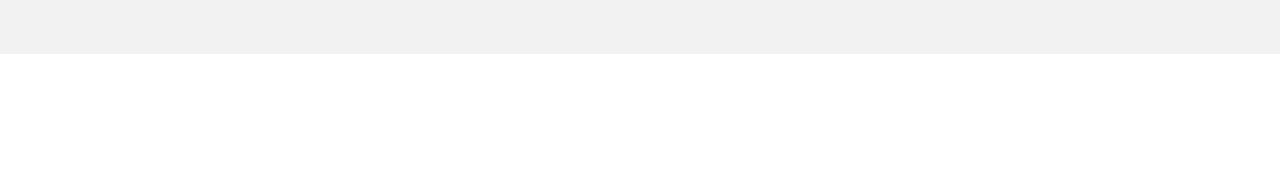
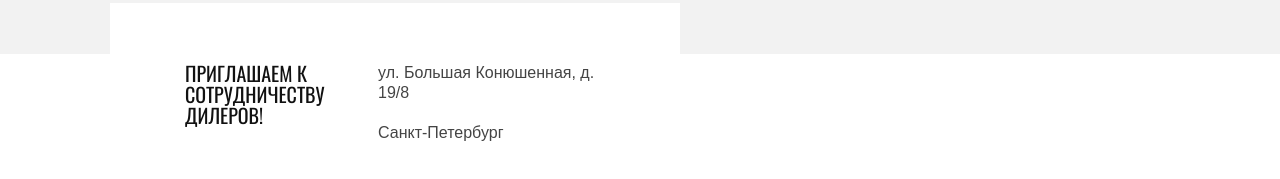
Before and after one commit to tg-dev-space/tg-cat-energy, a website built with webpack: page src/index.html in a window 1280 px wide. Shown: the part 2359-2538 px from the top of the page. Before the commit the page ends 2413 px from the top, so only its background shows below. Built offline with nearby package versions, Linux system fonts and the light colour scheme; files whose address does not match are found by name.

Commit message:
feat: add map section

```diff
--- a/package.json
+++ b/package.json
@@ -32,6 +32,7 @@
     "@types/webpack-env": "^1.18.8",
     "@typescript-eslint/eslint-plugin": "^8.46.2",
     "@typescript-eslint/parser": "^8.46.2",
+    "@yandex/ymaps3-types": "^1.0.17880203",
     "clean-webpack-plugin": "^4.0.0",
     "copy-webpack-plugin": "^13.0.1",
     "css-loader": "^7.1.2",
--- a/src/components/footer/index.ts
+++ b/src/components/footer/index.ts
@@ -8,7 +8,8 @@ export default class Footer {
   }
 
   public render(): HTMLElement {
-    const headerElement = this.view.render();
-    return headerElement;
+    const footerElement = this.view.render();
+
+    return footerElement;
   }
 }
--- /dev/null
+++ b/src/components/map/index.ts
@@ -0,0 +1,14 @@
+import MapView from './map-view';
+
+export default class Map {
+  private readonly map: MapView;
+
+  constructor() {
+    this.map = new MapView();
+  }
+
+  public render(): HTMLElement {
+    const mapElement = this.map.render();
+    return mapElement;
+  }
+}
--- /dev/null
+++ b/src/components/map/map-controller.ts
@@ -0,0 +1,28 @@
+import { YMap } from 'ymaps3';
+import { MAP_LOCATION_CENTER, MAP_LOCATION_RIGHT, MAP_ZOOM_DESKTOP, MAP_ZOOM_MOBILE } from '../../constants/map';
+
+export default class MapController {
+  constructor(private readonly map: YMap) {
+    this.handleUpdateLocation();
+  }
+
+  private handleUpdateLocation(): void {
+    window.addEventListener('resize', () => {
+      console.log('🚀 ~ MapController ~ handleUpdateLocation ~ window.innerWidth:', window.innerWidth);
+      if (window.innerWidth <= 992) {
+        this.map.update({
+          location: {
+            center: MAP_LOCATION_CENTER,
+            zoom: window.innerWidth <= 480 ? MAP_ZOOM_MOBILE : MAP_ZOOM_DESKTOP,
+          },
+        });
+      } else {
+        this.map.update({
+          location: {
+            center: MAP_LOCATION_RIGHT,
+          },
+        });
+      }
+    });
+  }
+}
--- /dev/null
+++ b/src/components/map/map-view.ts
@@ -0,0 +1,68 @@
+import { createElement } from '../../utils/create-element';
+import { type YMap, type YMapLocationRequest } from 'ymaps3';
+import MapController from './map-controller';
+import { MAP_LOCATION_CENTER, MAP_LOCATION_RIGHT, MAP_ZOOM_DESKTOP, MAP_ZOOM_MOBILE } from '../../constants/map';
+
+export default class MapView {
+  public map: YMap | null;
+  private readonly mapContainer: HTMLElement;
+
+  constructor() {
+    this.mapContainer = createElement('section', { classNames: ['map'] });
+    this.map = null;
+  }
+
+  public render(): HTMLElement {
+    this.createContacts();
+    this.initMap();
+
+    return this.mapContainer;
+  }
+
+  private async initMap(): Promise<void> {
+    await ymaps3.ready;
+
+    const LOCATION: YMapLocationRequest = {
+      center: window.innerWidth <= 992 ? MAP_LOCATION_CENTER : MAP_LOCATION_RIGHT,
+      zoom: window.innerWidth <= 480 ? MAP_ZOOM_MOBILE : MAP_ZOOM_DESKTOP,
+    };
+
+    const { YMap, YMapDefaultSchemeLayer } = ymaps3;
+
+    this.map = new YMap(this.mapContainer, { location: LOCATION });
+    this.map.addChild(new YMapDefaultSchemeLayer({}));
+
+    this.addMarker();
+
+    new MapController(this.map);
+  }
+
+  private addMarker(): void {
+    if (!this.map) {
+      return;
+    }
+
+    const { YMapDefaultFeaturesLayer, YMapMarker } = ymaps3;
+
+    this.map.addChild(new YMapDefaultFeaturesLayer({}));
+    const markerIcon = createElement('div', { classNames: ['marker'] });
+
+    const marker = new YMapMarker(
+      {
+        coordinates: MAP_LOCATION_CENTER,
+        draggable: false,
+      },
+      markerIcon
+    );
+
+    this.map.addChild(marker);
+  }
+
+  private createContacts(): void {
+    const wrapper = createElement('div', { classNames: ['contacts'], parent: this.mapContainer });
+    createElement('h3', { classNames: ['title'], content: 'приглашаем к сотрудничеству дилеров!', parent: wrapper });
+    const address = createElement('div', { classNames: ['address'], parent: wrapper });
+    createElement('div', { classNames: ['street'], content: 'ул. Большая Конюшенная, д. 19/8', parent: address });
+    createElement('div', { classNames: ['country'], content: 'Санкт-Петербург', parent: address });
+  }
+}
--- a/src/components/pages/home/index.ts
+++ b/src/components/pages/home/index.ts
@@ -1,4 +1,5 @@
 import { createElement } from '../../../utils/create-element';
+import MapView from '../../map/map-view';
 import HeroView from './view/hero-view';
 import NutritionProgramsView from './view/nutrition-programs';
 import ResultsView from './view/results';
@@ -9,12 +10,14 @@ export default class HomePage {
   private readonly nutritionProgramsView: NutritionProgramsView;
   private readonly stepsView: StepsView;
   private readonly resultsView: ResultsView;
+  private readonly mapView: MapView;
 
   constructor() {
     this.heroView = new HeroView();
     this.nutritionProgramsView = new NutritionProgramsView();
     this.stepsView = new StepsView();
     this.resultsView = new ResultsView();
+    this.mapView = new MapView();
   }
 
   public render(): HTMLElement {
@@ -24,8 +27,9 @@ export default class HomePage {
     const nutritionProgramsSections = this.nutritionProgramsView.render();
     const stepsSections = this.stepsView.render();
     const resultsView = this.resultsView.render();
+    const map = this.mapView.render();
 
-    main.append(heroSections, nutritionProgramsSections, stepsSections, resultsView);
+    main.append(heroSections, nutritionProgramsSections, stepsSections, resultsView, map);
 
     return main;
   }
--- /dev/null
+++ b/src/constants/map.ts
@@ -0,0 +1,4 @@
+export const MAP_LOCATION_CENTER: [number, number] = [30.323037, 59.938631] as const;
+export const MAP_LOCATION_RIGHT: [number, number] = [30.315618, 59.938838] as const;
+export const MAP_ZOOM_DESKTOP: number = 16 as const;
+export const MAP_ZOOM_MOBILE: number = 15 as const;
--- a/src/index.html
+++ b/src/index.html
@@ -3,6 +3,7 @@
   <head>
     <meta charset="UTF-8" />
     <meta name="viewport" content="width=device-width, initial-scale=1.0" />
+    <script src="https://api-maps.yandex.ru/v3/?apikey=77a00ec2-affc-4e1f-bb90-f17f38d99548&lang=ru_RU"></script>
     <title>Cat energy</title>
   </head>
   <body></body>
--- /dev/null
+++ b/src/styles/components/map.scss
@@ -0,0 +1,95 @@
+@use '../variables';
+@use '../mixin';
+
+.map {
+  position: relative;
+  width: 100%;
+
+  .ymaps3x0--map {
+    &-container {
+      height: 400px;
+      cursor: pointer;
+
+      @media (max-width: variables.$mobile-lg) {
+        height: 362px;
+      }
+    }
+
+    &-copyrights {
+      display: none;
+    }
+  }
+
+  .marker {
+    position: absolute;
+    top: -106px;
+    left: -56px;
+    width: 113px;
+    height: 106px;
+    background-image: url('/src/assets/images/map-pin.png');
+    background-repeat: no-repeat;
+    background-position: center;
+    background-size: contain;
+  }
+
+  .contacts {
+    position: absolute;
+    top: 95px;
+    left: 110px;
+    z-index: 2;
+    display: flex;
+    justify-content: space-between;
+    gap: 30px;
+    max-width: 570px;
+    min-height: 201px;
+    padding: 60px 75px;
+    background-color: var(--color-white);
+
+    @media (max-width: variables.$tablet-lg) {
+      @include mixin.container;
+
+      position: initial;
+      max-width: 100%;
+      align-items: center;
+    }
+
+    @media (max-width: variables.$mobile-lg) {
+      gap: 0;
+      min-height: 114px;
+    }
+
+    .title {
+      @include mixin.font-oswald;
+
+      text-align: left;
+      line-height: 21px;
+      max-width: 163px;
+      color: #111;
+
+      @media (max-width: variables.$mobile-lg) {
+        max-width: 140px;
+        font-size: 16px;
+        line-height: 18px;
+      }
+    }
+
+    .address {
+      display: flex;
+      flex-direction: column;
+      gap: 20px;
+      line-height: 20px;
+      color: var(--color-dark-grey);
+
+      @media (max-width: variables.$tablet-lg) {
+        max-width: 159px;
+        text-align: right;
+      }
+
+      @media (max-width: variables.$mobile-lg) {
+        gap: 0;
+        font-size: 14px;
+        text-align: left;
+      }
+    }
+  }
+}
--- a/src/styles/styles.scss
+++ b/src/styles/styles.scss
@@ -4,4 +4,5 @@
 @use './components/home/nutrition-programs';
 @use './components/home/steps';
 @use './components/home/results';
+@use './components/map';
 @use './components/footer';
```
Also changed, not shown: tsconfig.json (+6 -2 lines), src/assets/images/map-pin.png (added), 1 other file.
